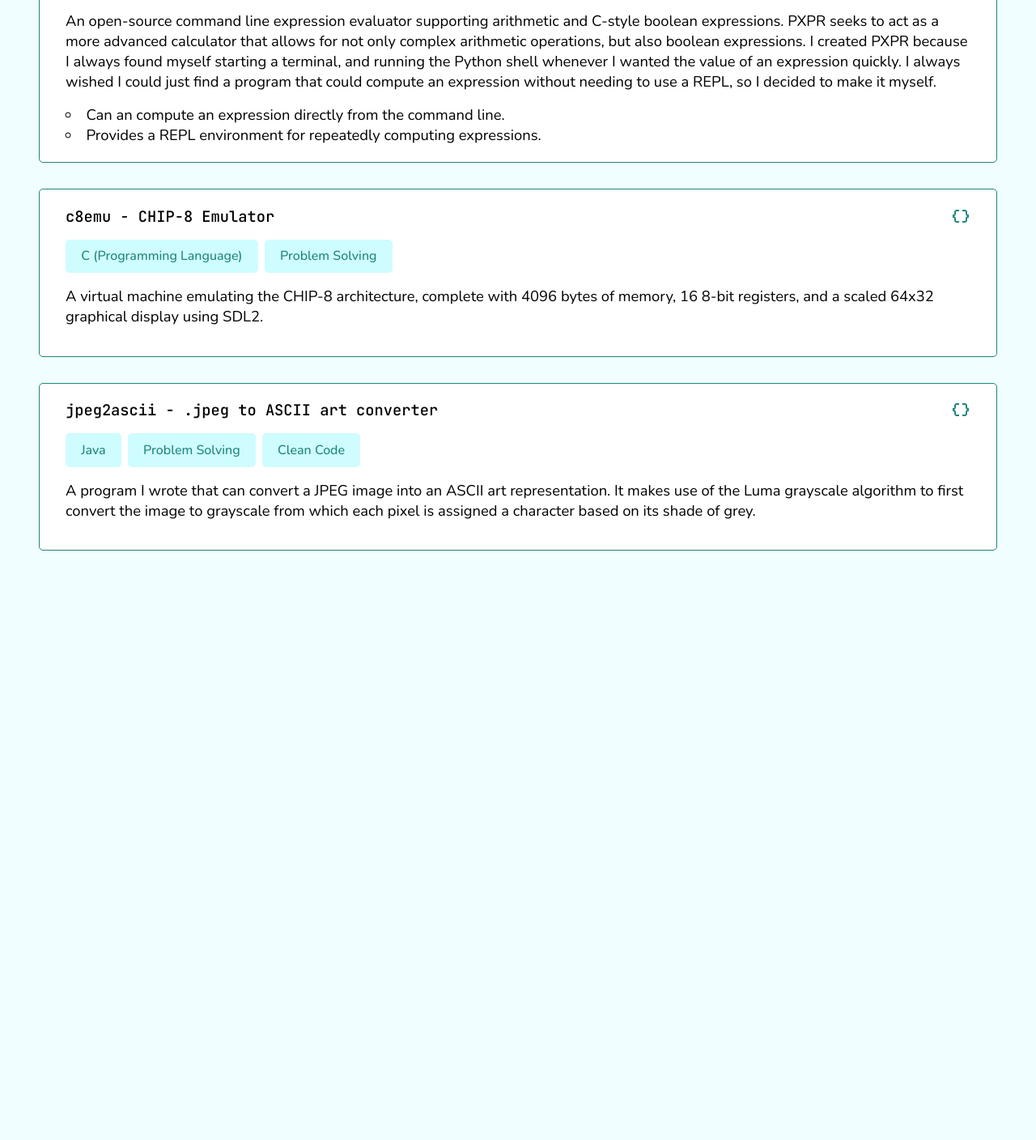
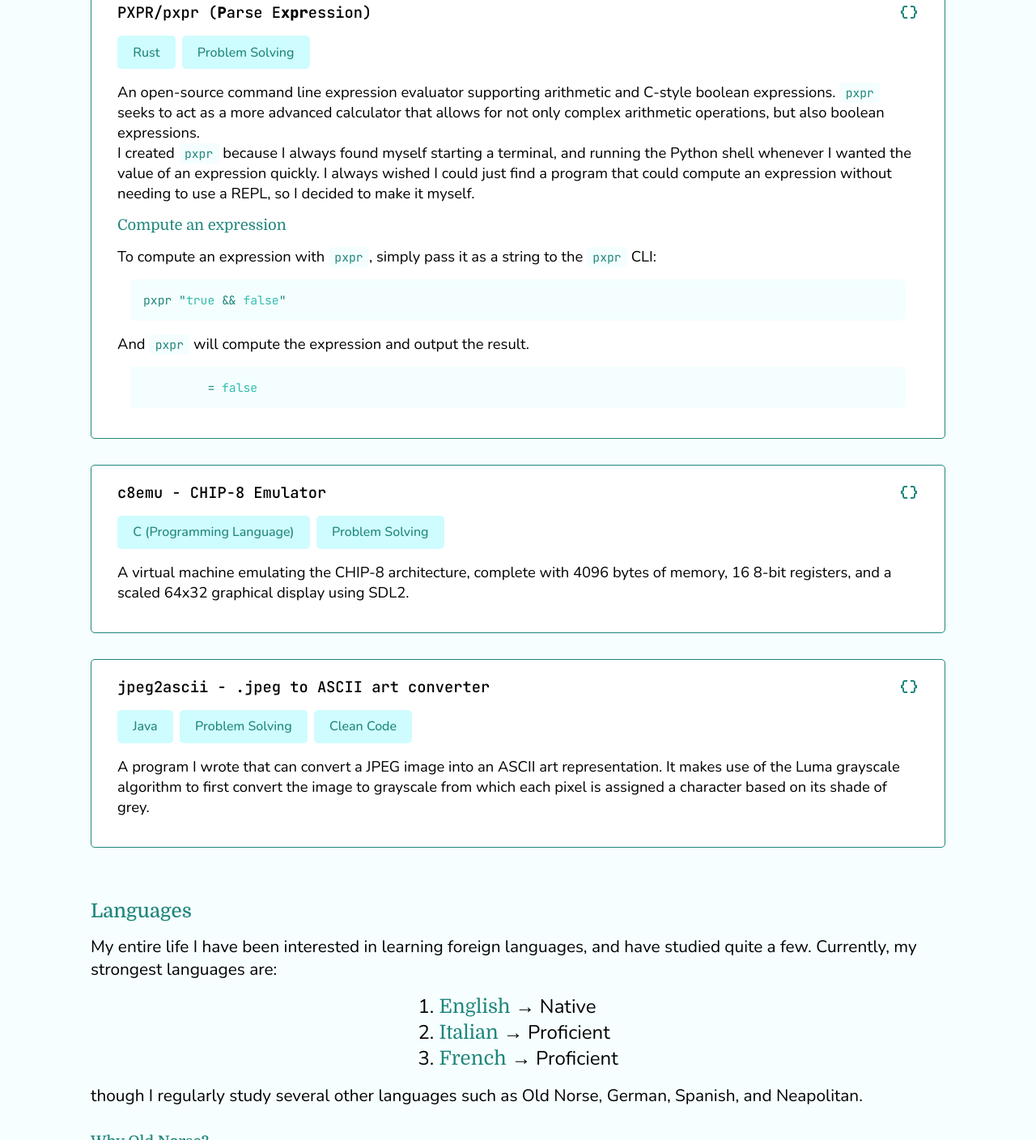
Before and after one commit to brayner05/brayner05.github.io, a plain HTML site: page index.html in a window 1280 px wide. Shown: the part 1392-2800 px from the top of the page at 81% size. Before the commit the page ends 2120 px from the top, so only its background shows below. Drawn offline with nearby package versions, Linux system fonts and the light colour scheme.

Commit message:
Pushing recent version

```diff
--- a/css/main.css
+++ b/css/main.css
@@ -21,7 +21,7 @@ p {
 }
 
 p br {
-    margin-bottom: 1rem;
+    margin-bottom: 2rem;
 }
 
 h2, h3 {
@@ -42,9 +42,10 @@ nav {
     display: flex;
     align-items: center;
     justify-content: space-between;
-    background-color: rgb(240, 254, 255);
+    background-color: rgb(246, 254, 255);
     box-shadow: 1px 1px 0px rgba(0, 0, 0, 0.185);
     transition: 0.3s ease-in-out;
+    z-index: 9999;
 }
 
 nav > span {
@@ -72,7 +73,7 @@ nav a {
 .title, .subtitle {
     font-family: "JetBrains Mono";
     font-weight: 500;
-    color: rgb(207, 252, 255);
+    color: rgb(246, 254, 255);
 }
 
 .title {
@@ -86,13 +87,12 @@ nav a {
 body {
     /* margin: 3rem; */
     position: relative;
-    background-color: rgb(240, 254, 255);
+    background-color: rgb(246, 254, 255);
 }
 
 .container {
-    padding: 3rem;
+    padding: 7rem;
     padding-top: 0;
-    background-color: rgb(240, 254, 255);
 }
 
 header {
@@ -197,9 +197,87 @@ li.project p {
     z-index: 10;
 }
 
+li.project ul {
+    list-style-position: outside;
+}
+
 li.project ul, li.project p {
     font-size: 1.15rem;
 }
+
+.language-list {
+    display: flex;
+    flex-direction: column;
+    justify-content: center;
+    align-items: center;
+}
+
+section#languages ol {
+    list-style-position: inside;
+    font-size: 1.5rem;
+    margin: 1rem 2rem;
+    text-align: left;
+}
+
+section#languages h3 {
+    color: rgb(31, 134, 124);
+    margin-top: 2rem;
+    margin-bottom: 1rem;
+}
+
+section#languages .language-name {
+    font-family: "Domine", sans-serif;
+    color: rgb(31, 134, 124);
+}
+
+section#projects ul {
+    list-style: none;
+}
+
+code, pre {
+    font-family: "JetBrains Mono", monospace;
+    font-size: 0.8em;
+    padding: 0.2em 0.5em;
+    color: rgba(31, 134, 124);
+    background-color: rgb(240, 254, 255, 0.7);
+    border-radius: 5px;
+}
+
+code {
+    text-align: center;
+}
+
+pre {
+    padding: 1rem;
+    margin: 1rem;
+    position: relative;
+}
+
+pre .copy-button {
+    position: absolute;
+    right: 0;
+    top: 50%;
+    transform: translate(-20%, -50%);
+    background-color: rgba(31, 134, 124, 0.603);
+    border: none;
+    color: #fff;
+    z-index: 1;
+    padding: 0.5rem 1rem;
+    cursor: pointer;
+}
+
+
+
+pre .code-string {
+    color: rgb(50, 189, 175);
+    font-family: inherit;
+}
+
+.project .code-subtitle {
+    font-family: "Domine", serif;
+    color: rgb(31, 134, 124);
+}
+
 
 /* Mobile */
 @media screen and (max-width: 600px) {
@@ -249,7 +327,16 @@ li.project ul, li.project p {
         left: 0;
     }
 
+    p {
+        hyphens: manual;
+    }
+
     p br {
-        margin-bottom: 1rem;
+        margin-bottom: 2rem;
+    }
+
+    section#languages ol, section#languages ul {
+        max-width: 100%;
+        padding: 1;
     }
 }
--- a/index.html
+++ b/index.html
@@ -143,25 +143,36 @@
                             <p>
                                 An open-source command line expression evaluator
                                 supporting arithmetic and C-style boolean
-                                expressions. PXPR seeks to act as a more
-                                advanced calculator that allows for not only
-                                complex arithmetic operations, but also boolean
-                                expressions. I created PXPR because I always
+                                expressions. <code>pxpr</code> seeks to act as a
+                                more advanced calculator that allows for not
+                                only complex arithmetic operations, but also
+                                boolean expressions.
+                                <br />
+                                I created <code>pxpr</code> because I always
                                 found myself starting a terminal, and running
                                 the Python shell whenever I wanted the value of
                                 an expression quickly. I always wished I could
                                 just find a program that could compute an
                                 expression without needing to use a REPL, so I
                                 decided to make it myself.
+                                <br />
                             </p>
+                            <p class="code-subtitle">Compute an expression</p>
                             <ul>
                                 <li>
-                                    Can an compute an expression directly from
-                                    the command line.
+                                    <p>
+                                        To compute an expression with
+                                        <code>pxpr</code>, simply pass it as a
+                                        string to the <code>pxpr</code> CLI:
+                                    </p>
+                                    <pre>pxpr "<span class="code-string">true</span> && <span class="code-string">false</span>"</pre>
                                 </li>
                                 <li>
-                                    Provides a REPL environment for repeatedly
-                                    computing expressions.
+                                    <p>
+                                        And <code>pxpr</code> will compute the
+                                        expression and output the result.
+                                    </p>
+                                    <pre>&Tab; = <span class="code-string">false</span></pre>
                                 </li>
                             </ul>
                         </li>
@@ -215,6 +226,51 @@
                         </li>
                     </ul>
                 </section>
+                <section id="languages">
+                    <h2>Languages</h2>
+                    <p>
+                        My entire life I have been interested in learning
+                        foreign languages, and have studied quite a few.
+                        Currently, my strongest languages are:
+                    </p>
+                    <div class="language-list">
+                        <ol>
+                            <li>
+                                <span>
+                                    <span class="language-name">English</span>
+                                    &RightArrow; Native
+                                </span>
+                            </li>
+                            <li>
+                                <span>
+                                    <span class="language-name">Italian</span>
+                                    &RightArrow; Proficient
+                                </span>
+                            </li>
+                            <li>
+                                <span>
+                                    <span class="language-name">French</span>
+                                    &RightArrow; Proficient
+                                </span>
+                            </li>
+                        </ol>
+                    </div>
+                    <p>
+                        though I regularly study several other languages such as
+                        Old Norse, German, Spanish, and Neapolitan.
+                    </p>
+                    <h3>Why Old Norse?</h3>
+                    <p>
+                        Old Norse &mdash;
+                        <i>the language of 'the Vikings'</i>&mdash; interests me
+                        because it was used ~1000 years ago but shows so much
+                        similarity to modern Germanic languages such as English
+                        and German. Studying Old Norse has helped me with other
+                        languages because it requires the study of several
+                        grammatical features that are not present in Modern
+                        English.
+                    </p>
+                </section>
             </main>
         </div>
         <script src="./js/main.js"></script>
```
